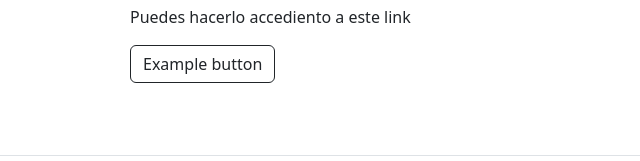
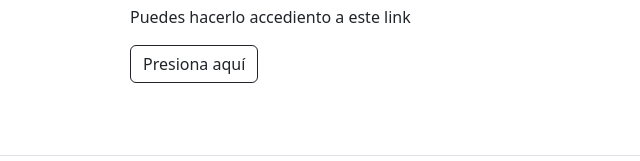
Before and after one commit to NoeCam/Presentaci-n, a plain HTML site: page index.html in a window 1280 px wide. Shown: the part 1620-1781 px from the top of the page, 0-640 px from the left. Drawn offline with nearby package versions, Linux system fonts and the light colour scheme.

Commit message:
index.html

```diff
--- a/index.html
+++ b/index.html
@@ -98,7 +98,7 @@
                 <div class="p-5  bg-body-dark rounded-3">
                         <h2>¿Quieres contactar conmigo?</h2>
                         <p>Puedes hacerlo accediento a este link</p>
-                        <button class="btn btn-outline-dark" type="button">Example button</button>
+                        <button class="btn btn-outline-dark" type="button">Presiona aquí</button>
                 </div>
             </div>
 
```
